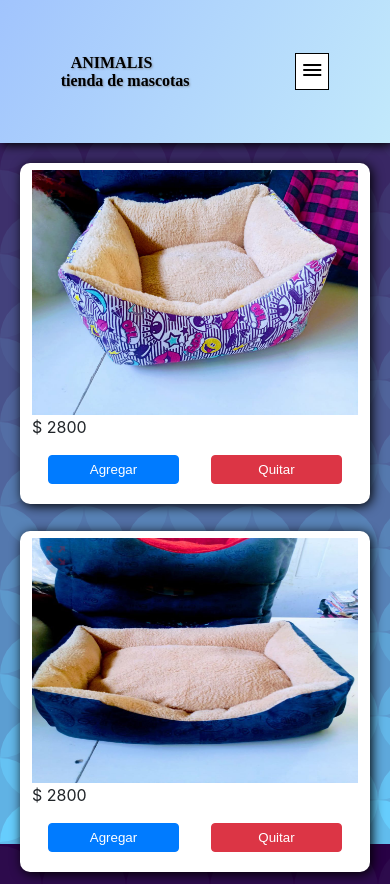
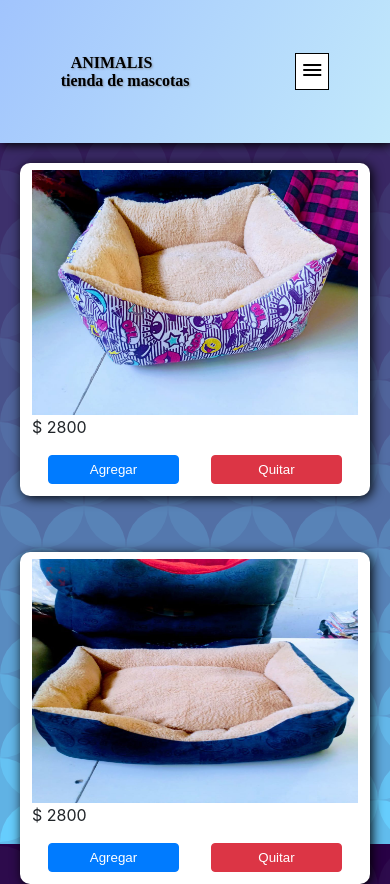
Before and after one commit to mati-sinisi/TrabajoFinal, a plain HTML site: page productos.html in a window 390 px wide. Shown: the top 884 px of the page. Drawn offline with nearby package versions, Linux system fonts and the light colour scheme; a web font is replaced by a local one.

Commit message:
Productos responsive

```diff
--- a/estilos/index.css
+++ b/estilos/index.css
@@ -115,21 +115,22 @@ h1>a {
 
 /* INICIO PRODUCTOS*/
 main {
-    box-sizing: content-box;
+    /* box-sizing: content-box; */
     height: 100%;
 }
 
-.imgProducto {
+/* .imgProducto {
     width: 50%;
-}
+} */
 
 .section-productos {
     display: grid;
-    align-self: center;
+    /* align-self: center; */
     gap: 1rem;
-    grid-auto-rows: 22rem;
+    /* grid-auto-rows: 22rem; */
     grid-template-columns: repeat(auto-fit, minmax(20rem, 1fr));
     grid-auto-flow: dense;
+    /* box-sizing: border-box; */
 }
 
 .productos:hover {
@@ -140,8 +141,9 @@ main {
     background-color: #fff;
     display: flex;
     flex-direction: column;
+    justify-content: space-between;
     box-sizing: content-box;
-    height: 90%;
+    height: fit-content;
     margin: 20px 20px;
     border: 2px transparent solid;
     box-shadow: 2px 2px 12px;
@@ -149,9 +151,8 @@ main {
     padding: 10px;
 }
 
-.productos>.imgProducto {
-    width: 100%;
-    height: 80%;
+.productos img {
+    height: fit-content;
     vertical-align: middle;
     border-style: none;
 }
--- a/productos.html
+++ b/productos.html
@@ -16,8 +16,8 @@
 </head>
 
 <body>
-    <header>
-        <div class="header">
+    <header class="header">
+        <!-- <div class="header"> -->
             <div class="titulos">
                 <h1><a href="index.html">ANIMALIS</a></h1>
                 <h2>tienda de mascotas</h2>
@@ -37,7 +37,7 @@
 
                 </button>
             </nav>
-        </div>
+        <!-- </div> -->
     </header>
 
 
```
Also changed, not shown: index.html (+1 -1 lines).
